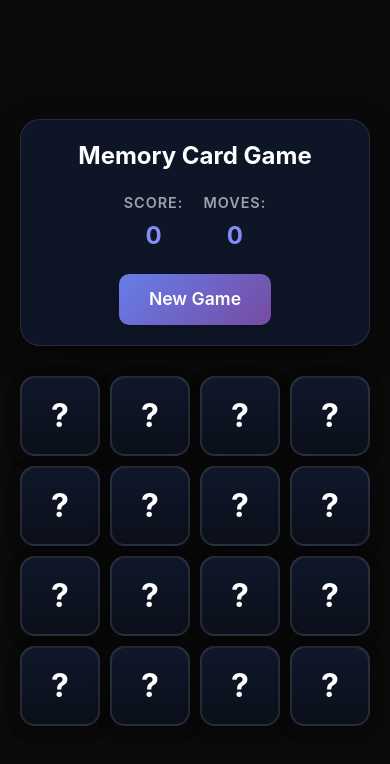
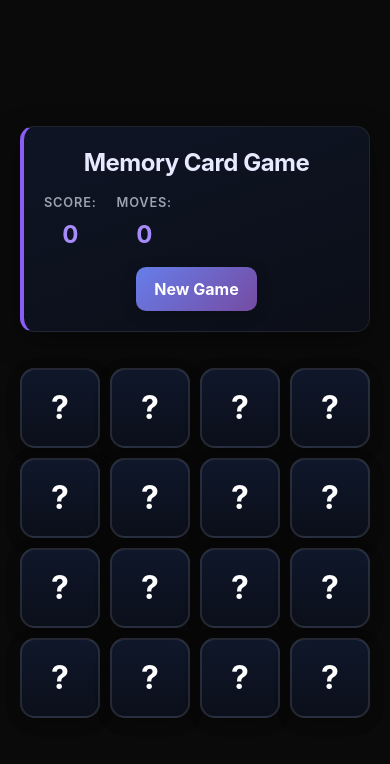
Before and after one commit to nilvaes/memory-card, a React (Vite) app: page / in a window 390 px wide. Shown: the top 764 px of the page. Built offline with nearby package versions, Linux system fonts and the light colour scheme.

Commit message:
fix design

```diff
--- a/src/App.tsx
+++ b/src/App.tsx
@@ -113,14 +113,20 @@ function App() {
   } = useGame(cardValues);
   return (
     <div className="app">
+      <div className="app-layout">
+        <div className="side-panel">
           <GameHeader score={score} moves={moves} onReset={initializeGame} />
           {isGameComplete && <WinMessage moves={moves} />}
+        </div>
+        <div className="board">
           <div className="cards-grid">
             {cards.map((card) => (
               <Card card={card} onClick={handleCardClick} key={card.id} />
             ))}
           </div>
         </div>
+      </div>
+    </div>
   );
 }
 
--- a/src/index.css
+++ b/src/index.css
@@ -25,36 +25,53 @@ body {
 
 .app {
   display: flex;
+  justify-content: center;
+  width: 100%;
+}
+
+.app-layout {
+  display: grid;
+  grid-template-columns: 280px 1fr;
+  align-items: start;
+  gap: 36px;
+  width: 100%;
+}
+
+.side-panel {
+  display: flex;
   flex-direction: column;
-  align-items: center;
-  gap: 30px;
+  gap: 14px;
+  align-items: stretch;
 }
 
 .game-header {
   display: flex;
   flex-direction: column;
-  align-items: center;
-  gap: 20px;
-  background: rgba(15, 23, 42, 0.9);
-  padding: 30px;
-  border-radius: 20px;
-  box-shadow: 0 10px 30px rgba(0, 0, 0, 0.5);
+  align-items: flex-start;
+  gap: 14px;
+  background: linear-gradient(160deg, rgba(15, 23, 42, 0.85), rgba(12, 15, 25, 0.9));
+  padding: 18px 20px;
+  border-radius: 14px;
+  box-shadow: 0 10px 30px rgba(0, 0, 0, 0.35);
   width: 100%;
-  max-width: 600px;
-  border: 1px solid rgba(255, 255, 255, 0.1);
+  max-width: 320px;
+  border: 1px solid rgba(255, 255, 255, 0.08);
+  border-left: 4px solid #8b5cf6;
 }
 
 .game-header h1 {
-  font-size: 2.5rem;
-  color: #fff;
-  text-align: center;
+  font-size: 1.6rem;
+  color: #e7e9ff;
+  text-align: left;
+  letter-spacing: -0.02em;
 }
 
 .stats {
   display: flex;
-  gap: 30px;
-  justify-content: center;
+  gap: 18px;
+  justify-content: flex-start;
   width: 100%;
+  flex-wrap: wrap;
 }
 
 .stat-item {
@@ -65,26 +82,26 @@ body {
 }
 
 .stat-label {
-  font-size: 0.9rem;
-  color: #a1a1aa;
+  font-size: 0.8rem;
+  color: #9ca3af;
   font-weight: 600;
   text-transform: uppercase;
-  letter-spacing: 1px;
+  letter-spacing: 0.8px;
 }
 
 .stat-value {
-  font-size: 2rem;
-  font-weight: bold;
-  color: #818cf8;
+  font-size: 1.6rem;
+  font-weight: 700;
+  color: #a78bfa;
 }
 
 .reset-btn {
   background: linear-gradient(135deg, #667eea 0%, #764ba2 100%);
   color: white;
   border: none;
-  padding: 12px 30px;
-  font-size: 1.1rem;
-  font-weight: 600;
+  padding: 10px 18px;
+  font-size: 1rem;
+  font-weight: 700;
   border-radius: 10px;
   cursor: pointer;
   transition: transform 0.2s, box-shadow 0.2s;
@@ -101,13 +118,22 @@ body {
 }
 
 .win-message {
-  background: rgba(15, 23, 42, 0.95);
-  padding: 30px 50px;
-  border-radius: 15px;
-  text-align: center;
-  box-shadow: 0 10px 30px rgba(0, 0, 0, 0.5);
-  border: 1px solid rgba(255, 255, 255, 0.1);
-  animation: slideDown 0.5s ease-out;
+  width: 100%;
+  background: linear-gradient(145deg, rgba(21, 29, 48, 0.95), rgba(12, 16, 28, 0.9));
+  padding: 16px 18px;
+  border-radius: 12px;
+  text-align: left;
+  box-shadow: 0 10px 30px rgba(0, 0, 0, 0.4);
+  border: 1px solid rgba(255, 255, 255, 0.08);
+  border-left: 4px solid #4ade80;
+  animation: slideDown 0.4s ease-out;
+}
+
+.board {
+  display: flex;
+  flex-direction: column;
+  align-items: center;
+  gap: 20px;
 }
 
 @keyframes slideDown {
@@ -122,13 +148,13 @@ body {
 }
 
 .win-message h2 {
-  font-size: 2rem;
-  margin-bottom: 10px;
+  font-size: 1.4rem;
+  margin-bottom: 6px;
 }
 
 .win-message p {
-  font-size: 1.2rem;
-  color: #a1a1aa;
+  font-size: 1rem;
+  color: #cbd5e1;
 }
 
 .cards-grid {
@@ -206,8 +232,22 @@ body {
 }
 
 @media (max-width: 768px) {
+  .app-layout {
+    grid-template-columns: 1fr;
+  }
+
+  .side-panel {
+    align-items: center;
+  }
+
+  .game-header {
+    max-width: 100%;
+    align-items: center;
+  }
+
   .game-header h1 {
-    font-size: 2rem;
+    text-align: center;
+    font-size: 1.9rem;
   }
 
   .cards-grid {
```
Lines whose indentation alone changed are shown as unchanged.
